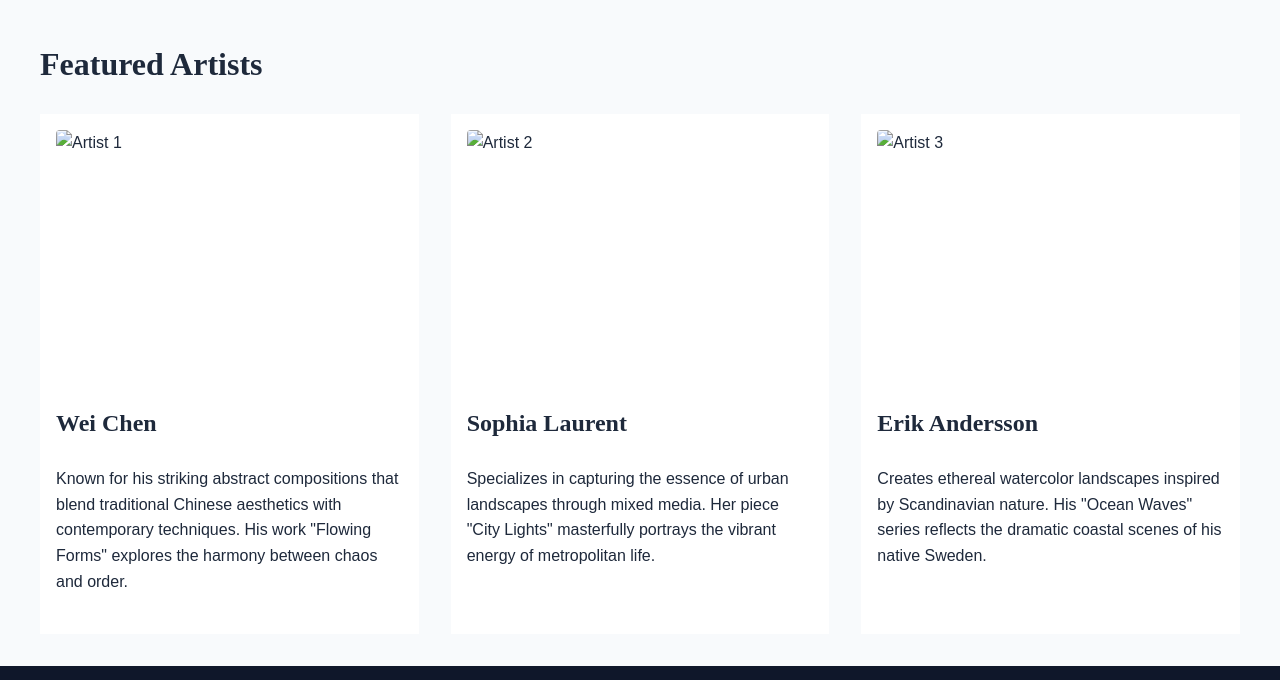
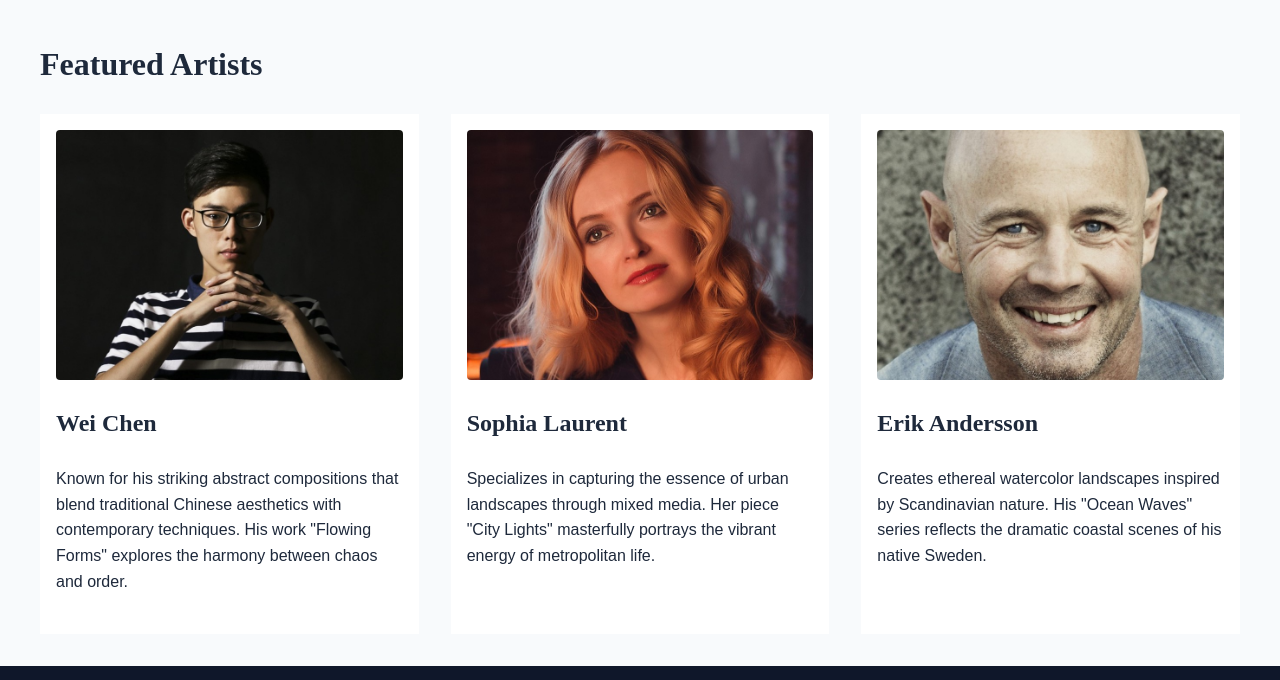
Before and after one commit to hunterbeachum/hunterbeachum.github.io, a plain HTML site: page itis3135/project/index.html in a window 1280 px wide. Shown: the part 1180-1860 px from the top of the page. Drawn offline with Linux system fonts and the light colour scheme.

Commit message:
Missed index.html updated img src

```diff
--- a/itis3135/project/index.html
+++ b/itis3135/project/index.html
@@ -36,17 +36,17 @@
             <h2>Featured Artists</h2>
             <div class="table-layout">
                 <div class="item">
-                    <img src="images/artist1.jpg" alt="Artist 1">
+                    <img src="images/artist1.png" alt="Artist 1">
                     <h3>Wei Chen</h3>
                     <p>Known for his striking abstract compositions that blend traditional Chinese aesthetics with contemporary techniques. His work "Flowing Forms" explores the harmony between chaos and order.</p>
                 </div>
                 <div class="item">
-                    <img src="images/artist2.jpg" alt="Artist 2">
+                    <img src="images/artist2.png" alt="Artist 2">
                     <h3>Sophia Laurent</h3>
                     <p>Specializes in capturing the essence of urban landscapes through mixed media. Her piece "City Lights" masterfully portrays the vibrant energy of metropolitan life.</p>
                 </div>
                 <div class="item">
-                    <img src="images/artist3.jpg" alt="Artist 3">
+                    <img src="images/artist3.png" alt="Artist 3">
                     <h3>Erik Andersson</h3>
                     <p>Creates ethereal watercolor landscapes inspired by Scandinavian nature. His "Ocean Waves" series reflects the dramatic coastal scenes of his native Sweden.</p>
                 </div>
```
